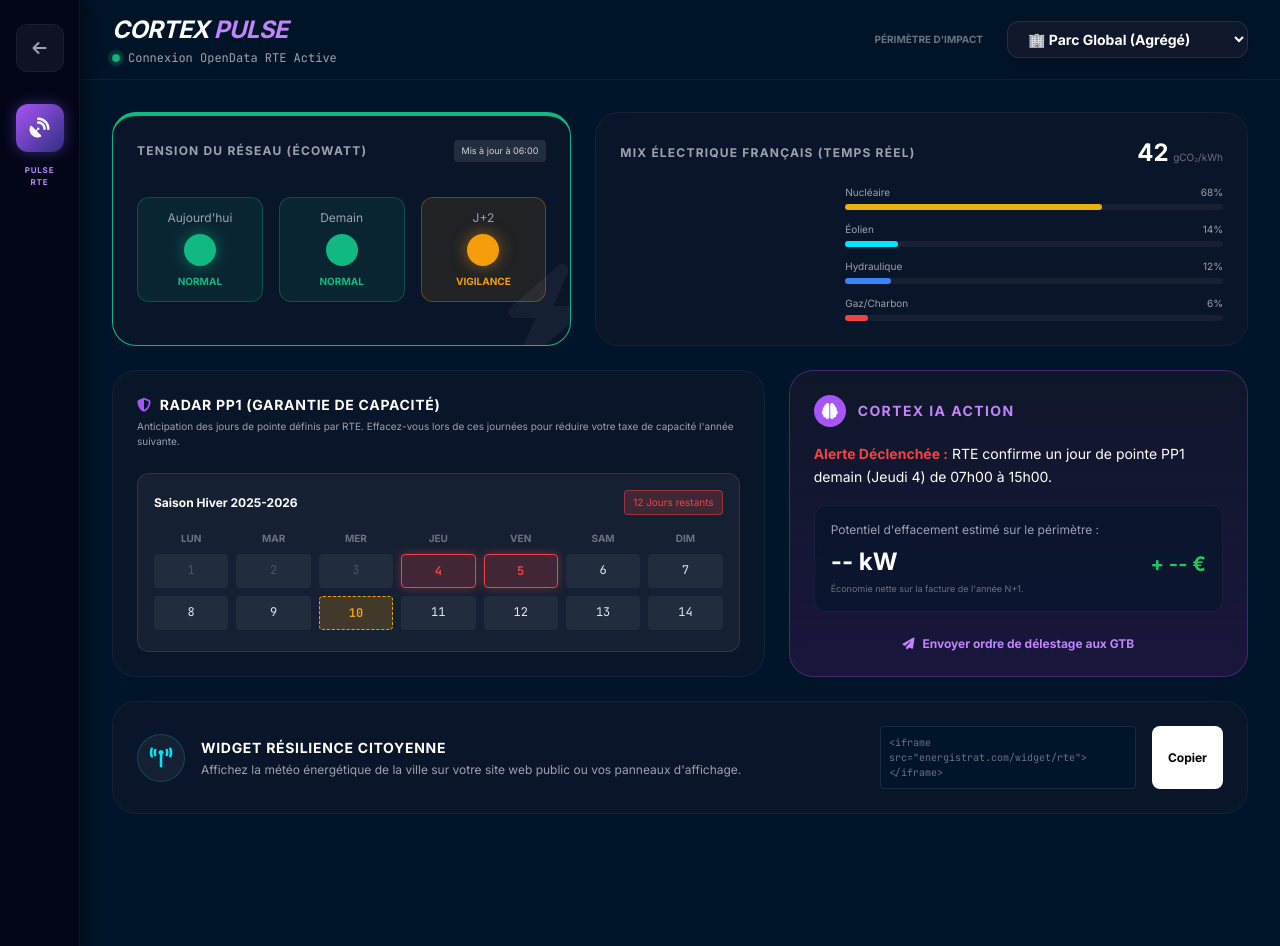
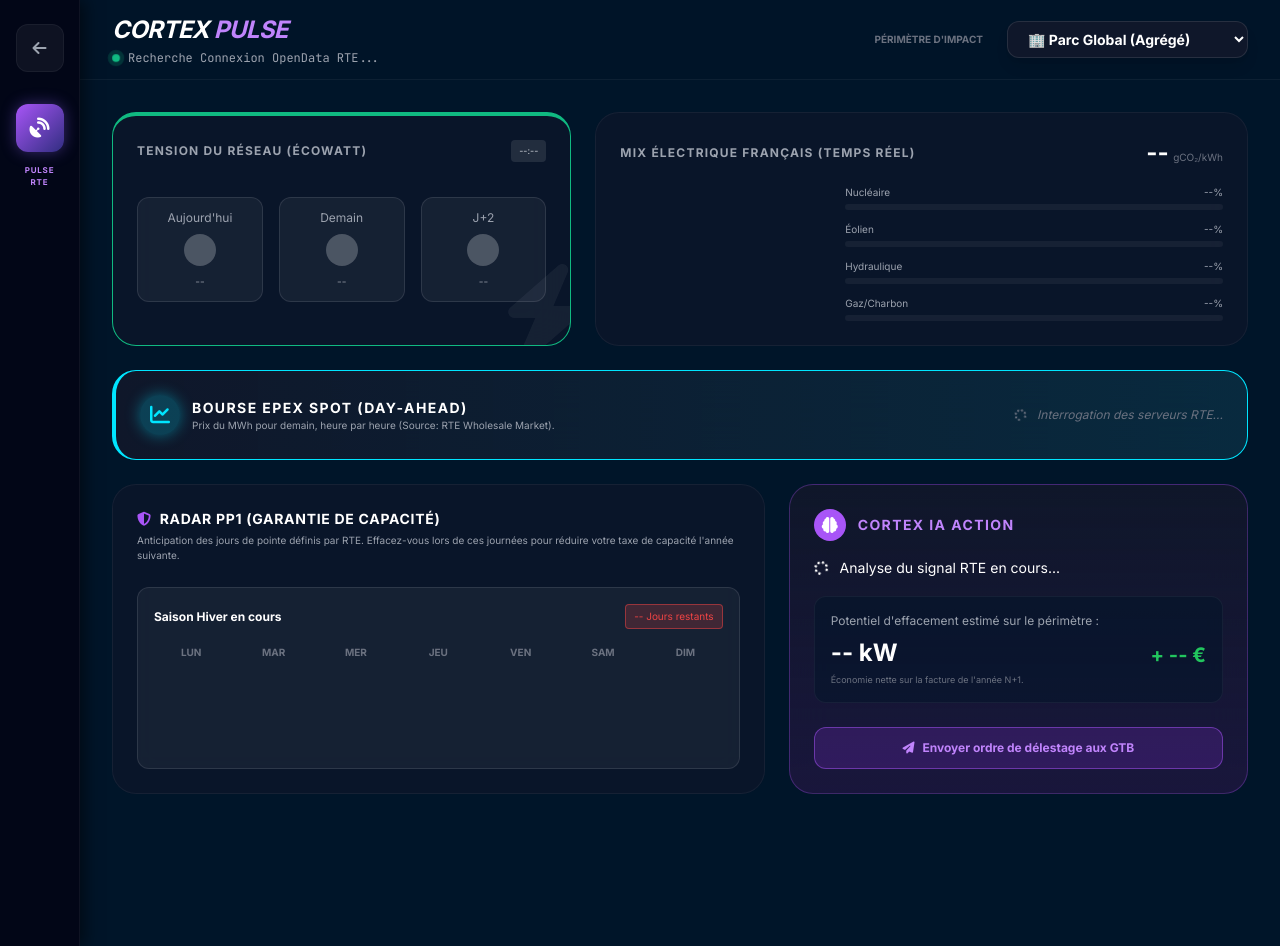
Before and after one commit to ghezalhocine-cmyk/energistrat-v3-demo, a FastAPI app: template app/templates/pulse.html in a window 1280 px wide. Run offline with FastAPI, Linux system fonts and the light colour scheme; the template is opened without the code that fills it, so the values that code supplies are empty; some libraries are stand-ins or nearby versions.

Commit message:
Update pulse.html

```diff
--- a/app/templates/pulse.html
+++ b/app/templates/pulse.html
@@ -23,7 +23,7 @@
                         success: '#10B981',
                         warning: '#F59E0B',
                         alert: '#EF4444',
-                        rte: '#005BBB' // Bleu RTE Officiel
+                        rte: '#005BBB'
                     },
                     fontFamily: { sans: ['Inter', 'sans-serif'], mono:['JetBrains Mono', 'monospace'] },
                     borderRadius: { '3xl': '2rem', '4xl': '3rem' }
@@ -61,8 +61,8 @@
         <header class="h-20 border-b border-white/5 flex items-center justify-between px-8 bg-abysse/95 backdrop-blur sticky top-0 z-40">
             <div>
                 <h1 class="text-2xl font-black text-white italic tracking-tight">CORTEX <span class="text-purple-400">PULSE</span></h1>
-                <p class="text-xs text-gray-400 mt-1 font-mono flex items-center gap-2">
-                    <span class="live-dot"></span> Connexion OpenData RTE Active
+                <p class="text-xs text-gray-400 mt-1 font-mono flex items-center gap-2" id="header-status">
+                    <span class="live-dot"></span> Recherche Connexion OpenData RTE...
                 </p>
             </div>
             <div class="flex items-center gap-4">
@@ -85,24 +85,24 @@
                     <div class="absolute -right-4 -bottom-4 text-white opacity-5 text-8xl"><i class="fa-solid fa-bolt"></i></div>
                     <div class="flex justify-between items-center mb-4">
                         <h3 class="text-xs font-bold text-gray-400 uppercase tracking-widest">Tension du Réseau (ÉcoWatt)</h3>
-                        <span class="text-[9px] bg-white/10 px-2 py-1 rounded text-gray-300">Mis à jour à 06:00</span>
+                        <span class="text-[9px] bg-white/10 px-2 py-1 rounded text-gray-300" id="eco-maj">--:--</span>
                     </div>
 
                     <div class="grid grid-cols-3 gap-4 flex-1 items-center">
-                        <div class="text-center p-3 bg-success/10 border border-success/30 rounded-xl">
+                        <div class="text-center p-3 bg-white/5 border border-white/10 rounded-xl" id="eco-j0-box">
                             <div class="text-xs text-gray-400 mb-2">Aujourd'hui</div>
-                            <div class="w-8 h-8 rounded-full bg-success mx-auto mb-2 shadow-[0_0_15px_rgba(16,185,129,0.5)]"></div>
-                            <div class="text-[10px] font-bold text-success uppercase">Normal</div>
+                            <div class="w-8 h-8 rounded-full bg-gray-600 mx-auto mb-2" id="eco-j0-dot"></div>
+                            <div class="text-[10px] font-bold text-gray-500 uppercase" id="eco-j0-txt">--</div>
                         </div>
-                        <div class="text-center p-3 bg-success/10 border border-success/30 rounded-xl">
+                        <div class="text-center p-3 bg-white/5 border border-white/10 rounded-xl" id="eco-j1-box">
                             <div class="text-xs text-gray-400 mb-2">Demain</div>
-                            <div class="w-8 h-8 rounded-full bg-success mx-auto mb-2"></div>
-                            <div class="text-[10px] font-bold text-success uppercase">Normal</div>
+                            <div class="w-8 h-8 rounded-full bg-gray-600 mx-auto mb-2" id="eco-j1-dot"></div>
+                            <div class="text-[10px] font-bold text-gray-500 uppercase" id="eco-j1-txt">--</div>
                         </div>
-                        <div class="text-center p-3 bg-warning/10 border border-warning/30 rounded-xl">
+                        <div class="text-center p-3 bg-white/5 border border-white/10 rounded-xl" id="eco-j2-box">
                             <div class="text-xs text-gray-400 mb-2">J+2</div>
-                            <div class="w-8 h-8 rounded-full bg-warning mx-auto mb-2 shadow-[0_0_15px_rgba(245,158,11,0.5)]"></div>
-                            <div class="text-[10px] font-bold text-warning uppercase">Vigilance</div>
+                            <div class="w-8 h-8 rounded-full bg-gray-600 mx-auto mb-2" id="eco-j2-dot"></div>
+                            <div class="text-[10px] font-bold text-gray-500 uppercase" id="eco-j2-txt">--</div>
                         </div>
                     </div>
                 </div>
@@ -112,7 +112,7 @@
                     <div class="flex justify-between items-center mb-2">
                         <h3 class="text-xs font-bold text-gray-400 uppercase tracking-widest">Mix Électrique Français (Temps Réel)</h3>
                         <div class="text-right">
-                            <span class="text-2xl font-black text-white">42</span>
+                            <span class="text-2xl font-black text-white" id="mix-co2">--</span>
                             <span class="text-[10px] text-gray-500">gCO₂/kWh</span>
                         </div>
                     </div>
@@ -121,17 +121,33 @@
                             <canvas id="mixChart"></canvas>
                         </div>
                         <div class="w-2/3 space-y-3">
-                            <div><div class="flex justify-between text-[10px] mb-1 text-gray-400"><span>Nucléaire</span><span>68%</span></div><div class="w-full bg-white/5 h-1.5 rounded-full"><div class="h-full bg-yellow-500 rounded-full" style="width: 68%"></div></div></div>
-                            <div><div class="flex justify-between text-[10px] mb-1 text-gray-400"><span>Éolien</span><span>14%</span></div><div class="w-full bg-white/5 h-1.5 rounded-full"><div class="h-full bg-cyan rounded-full" style="width: 14%"></div></div></div>
-                            <div><div class="flex justify-between text-[10px] mb-1 text-gray-400"><span>Hydraulique</span><span>12%</span></div><div class="w-full bg-white/5 h-1.5 rounded-full"><div class="h-full bg-blue-500 rounded-full" style="width: 12%"></div></div></div>
-                            <div><div class="flex justify-between text-[10px] mb-1 text-gray-400"><span>Gaz/Charbon</span><span>6%</span></div><div class="w-full bg-white/5 h-1.5 rounded-full"><div class="h-full bg-alert rounded-full" style="width: 6%"></div></div></div>
+                            <div><div class="flex justify-between text-[10px] mb-1 text-gray-400"><span>Nucléaire</span><span id="txt-nuc">--%</span></div><div class="w-full bg-white/5 h-1.5 rounded-full"><div class="h-full bg-yellow-500 rounded-full transition-all duration-1000" id="bar-nuc" style="width: 0%"></div></div></div>
+                            <div><div class="flex justify-between text-[10px] mb-1 text-gray-400"><span>Éolien</span><span id="txt-eol">--%</span></div><div class="w-full bg-white/5 h-1.5 rounded-full"><div class="h-full bg-cyan rounded-full transition-all duration-1000" id="bar-eol" style="width: 0%"></div></div></div>
+                            <div><div class="flex justify-between text-[10px] mb-1 text-gray-400"><span>Hydraulique</span><span id="txt-hyd">--%</span></div><div class="w-full bg-white/5 h-1.5 rounded-full"><div class="h-full bg-blue-500 rounded-full transition-all duration-1000" id="bar-hyd" style="width: 0%"></div></div></div>
+                            <div><div class="flex justify-between text-[10px] mb-1 text-gray-400"><span>Gaz/Charbon</span><span id="txt-gaz">--%</span></div><div class="w-full bg-white/5 h-1.5 rounded-full"><div class="h-full bg-alert rounded-full transition-all duration-1000" id="bar-gaz" style="width: 0%"></div></div></div>
                         </div>
                     </div>
                 </div>
             </div>
 
-            <!-- MIDDLE ROW : LE RADAR PP1 (MONEY MAKER) -->
+            <!-- MIDDLE ROW : LE RADAR PP1 ET LE TICKER BOURSIER -->
             <div class="grid grid-cols-12 gap-6 mb-6">
+                <!-- LE TICKER DAY-AHEAD (FIXÉ ET MIS EN AVANT) -->
+                <div class="col-span-12 bento-card p-6 border-l-4 border-cyan bg-gradient-to-r from-card to-cyan/10">
+                    <div class="flex justify-between items-center">
+                        <div class="flex items-center gap-3">
+                            <div class="w-10 h-10 rounded-full bg-cyan/20 text-cyan flex items-center justify-center text-xl shadow-[0_0_15px_rgba(0,229,255,0.4)]"><i class="fa-solid fa-chart-line"></i></div>
+                            <div>
+                                <h3 class="text-sm font-black text-white uppercase tracking-widest">Bourse EPEX Spot (Day-Ahead)</h3>
+                                <p class="text-[10px] text-gray-400">Prix du MWh pour demain, heure par heure (Source: RTE Wholesale Market).</p>
+                            </div>
+                        </div>
+                        <div id="market-display" class="text-right flex items-center gap-6">
+                            <span class="text-gray-500 text-xs italic"><i class="fa-solid fa-spinner fa-spin mr-2"></i> Interrogation des serveurs RTE...</span>
+                        </div>
+                    </div>
+                </div>
+
                 <!-- CALENDRIER PP1 -->
                 <div class="col-span-7 bento-card p-6 flex flex-col">
                     <h3 class="text-sm font-bold text-white uppercase tracking-wider mb-1 flex items-center gap-2">
@@ -141,35 +157,28 @@
 
                     <div class="flex-1 bg-white/5 rounded-xl border border-white/10 p-4">
                         <div class="flex justify-between items-center mb-4">
-                            <span class="text-xs font-bold text-white">Saison Hiver 2025-2026</span>
-                            <span class="text-[10px] bg-alert/20 text-alert border border-alert/50 px-2 py-1 rounded">12 Jours restants</span>
+                            <span class="text-xs font-bold text-white">Saison Hiver en cours</span>
+                            <span class="text-[10px] bg-alert/20 text-alert border border-alert/50 px-2 py-1 rounded" id="pp1-jours">-- Jours restants</span>
                         </div>
-                        <!-- Mini Calendrier MOCK (Visuel) -->
                         <div class="grid grid-cols-7 gap-2 text-center text-[10px] text-gray-500 mb-2 font-bold">
                             <div>LUN</div><div>MAR</div><div>MER</div><div>JEU</div><div>VEN</div><div>SAM</div><div>DIM</div>
                         </div>
-                        <div class="grid grid-cols-7 gap-2 text-center text-xs font-mono">
-                            <div class="p-2 rounded bg-white/5 text-gray-600">1</div><div class="p-2 rounded bg-white/5 text-gray-600">2</div><div class="p-2 rounded bg-white/5 text-gray-600">3</div>
-                            <div class="p-2 rounded bg-alert/20 text-alert border border-alert shadow-[0_0_10px_rgba(239,68,68,0.4)] font-bold relative group cursor-help">4<div class="absolute hidden group-hover:block bottom-full mb-1 left-1/2 -translate-x-1/2 bg-black text-white text-[9px] px-2 py-1 rounded w-max z-10">Jour PP1 Confirmé</div></div>
-                            <div class="p-2 rounded bg-alert/20 text-alert border border-alert shadow-[0_0_10px_rgba(239,68,68,0.4)] font-bold">5</div>
-                            <div class="p-2 rounded bg-white/5">6</div><div class="p-2 rounded bg-white/5">7</div>
-                            <div class="p-2 rounded bg-white/5">8</div><div class="p-2 rounded bg-white/5">9</div>
-                            <div class="p-2 rounded bg-warning/20 text-warning border border-warning border-dashed font-bold relative group cursor-help">10<div class="absolute hidden group-hover:block bottom-full mb-1 left-1/2 -translate-x-1/2 bg-black text-white text-[9px] px-2 py-1 rounded w-max z-10">Risque PP1 (Météo)</div></div>
-                            <div class="p-2 rounded bg-white/5">11</div><div class="p-2 rounded bg-white/5">12</div><div class="p-2 rounded bg-white/5">13</div><div class="p-2 rounded bg-white/5">14</div>
+                        <div class="grid grid-cols-7 gap-2 text-center text-xs font-mono" id="pp1-calendar">
+                            <!-- Rempli par le JS -->
                         </div>
                     </div>
                 </div>
 
                 <!-- CORTEX ACTION ROI -->
-                <div class="col-span-5 bento-card p-6 bg-gradient-to-b from-card to-purple-900/20 border border-purple-500/30 flex flex-col justify-between">
+                <div class="col-span-5 bento-card p-6 bg-gradient-to-b from-card to-purple-900/20 border border-purple-500/30 flex flex-col justify-between" id="action-box">
                     <div>
                         <div class="flex items-center gap-3 mb-4">
                             <div class="w-8 h-8 rounded-full bg-purple-500 text-white flex items-center justify-center font-black"><i class="fa-solid fa-brain"></i></div>
                             <h3 class="text-sm font-black text-purple-400 uppercase tracking-widest">CORTEX IA Action</h3>
                         </div>
 
-                        <p class="text-sm text-white leading-relaxed">
-                            <strong class="text-alert">Alerte Déclenchée :</strong> RTE confirme un jour de pointe PP1 demain (Jeudi 4) de 07h00 à 15h00.
+                        <p class="text-sm text-white leading-relaxed" id="action-text">
+                            <i class="fa-solid fa-spinner fa-spin mr-2"></i> Analyse du signal RTE en cours...
                         </p>
 
                         <div class="mt-4 p-4 bg-abysse/50 rounded-xl border border-white/5">
@@ -182,26 +191,9 @@
                         </div>
                     </div>
 
-                    <button class="mt-6 w-full glass-btn text-xs font-bold text-purple-400 hover:bg-purple-500 hover:text-white transition flex items-center justify-center gap-2">
+                    <button class="mt-6 w-full bg-purple-600/20 border border-purple-500/50 text-xs font-bold text-purple-400 hover:bg-purple-500 hover:text-white py-3 rounded-xl transition flex items-center justify-center gap-2">
                         <i class="fa-solid fa-paper-plane"></i> Envoyer ordre de délestage aux GTB
                     </button>
-                </div>
-            </div>
-
-            <!-- BOTTOM ROW : COMMUNICATION CITOYENNE -->
-            <div class="bento-card p-6 flex justify-between items-center">
-                <div class="flex items-center gap-4">
-                    <div class="w-12 h-12 rounded-full bg-white/5 flex items-center justify-center text-cyan text-xl border border-cyan/20"><i class="fa-solid fa-tower-broadcast"></i></div>
-                    <div>
-                        <h3 class="text-sm font-bold text-white uppercase tracking-wider">Widget Résilience Citoyenne</h3>
-                        <p class="text-xs text-gray-400 mt-1">Affichez la météo énergétique de la ville sur votre site web public ou vos panneaux d'affichage.</p>
-                    </div>
-                </div>
-                <div class="flex gap-4">
-                    <div class="bg-abysse border border-white/10 p-2 rounded text-[10px] font-mono text-gray-500 select-all flex items-center w-64 overflow-hidden">
-                        &lt;iframe src="energistrat.com/widget/rte"&gt;&lt;/iframe&gt;
-                    </div>
-                    <button class="bg-white text-black px-4 py-2 rounded-lg text-xs font-bold hover:bg-gray-200 transition">Copier</button>
                 </div>
             </div>
 
@@ -209,8 +201,10 @@
     </main>
 
     <script>
-        let FLEET_DATA =[];
+        let FLEET_DATA = [];
+        let mixChartInstance = null;
 
+        // 1. CHARGEMENT DE LA DATA UNITY (POUR CALCULER LE ROI)
         async function initModule() {
             try {
                 const res = await fetch('/api/dashboard/fleet');
@@ -225,12 +219,17 @@
                         sel.appendChild(opt);
                     });
                     updateImpact();
-                    initCharts();
                 }
+
+                // Lancement des appels API (La vraie connexion)
+                fetchMarketData();
+                fetchRteLiveData();
+                initEmptyChart();
+
             } catch(e) { console.error(e); }
         }
 
-        // --- CALCULS IA PP1 ---
+        // 2. CALCUL FINANCIER EN TEMPS RÉEL (LE PÉRIMÈTRE)
         function updateImpact() {
             const target = document.getElementById('site-select').value;
             let totalPower = 0;
@@ -242,32 +241,122 @@
                 if(site) totalPower = parseFloat(site.power || 0);
             }
 
-            // Moteur d'estimation CORTEX (Hypothèse : on peut effacer 20% de la puissance souscrite)
-            // Valorisation approx du mécanisme de capacité : 40 000 € / MW = 40 € / kW
-            const effacementKw = totalPower * 0.20;
-            const economieEur = effacementKw * 40;
+            const effacementKw = totalPower * 0.20; // 20% d'effacement estimé
+            const economieEur = effacementKw * 40;  // 40€ du kW économisé (Garantie Capa)
 
-            // Animation UI
             document.getElementById('val-effacement').innerText = Math.round(effacementKw).toLocaleString() + " kW";
             document.getElementById('val-economie').innerText = "+ " + Math.round(economieEur).toLocaleString() + " €";
         }
 
-        // --- MOCK CHARTS RTE ---
-        function initCharts() {
+        // 3. LE VRAI APPEL BOURSIER (WHOLESALE MARKET)
+        async function fetchMarketData() {
+            try {
+                const res = await fetch('/api/tools/sniper/market');
+                const data = await res.json();
+
+                if(data && data.success && data.current_prices) {
+                    const elec = data.current_prices.elec ? parseFloat(data.current_prices.elec).toFixed(2) : "--";
+                    const gaz = data.current_prices.gaz ? parseFloat(data.current_prices.gaz).toFixed(2) : "--";
+                    const trendHtml = data.status === 'BEAR' ? '<span class="text-cyan bg-cyan/10 px-2 py-1 rounded">↘ BAISSIER</span>' : '<span class="text-alert bg-alert/10 px-2 py-1 rounded">↗ HAUSSIER</span>';
+
+                    document.getElementById('market-display').innerHTML =
+                        '<div class="text-right"><div><span class="text-3xl font-black text-white">' + elec + '</span><span class="text-xs text-gray-500 ml-1">€/MWh (ÉLEC)</span></div></div>' +
+                        '<div class="h-10 w-px bg-white/10"></div>' +
+                        '<div class="text-right"><div><span class="text-2xl font-black text-orange-500">' + gaz + '</span><span class="text-xs text-gray-500 ml-1">€/MWh (GAZ)</span></div></div>' +
+                        '<div class="h-10 w-px bg-white/10"></div>' +
+                        '<div>' + trendHtml + '</div>';
+                } else {
+                    throw new Error("Clés absentes ou API RTE indisponible");
+                }
+            } catch(e) {
+                console.error("Market Error:", e);
+                document.getElementById('market-display').innerHTML = "<span class="text-red-400 font-bold bg-red-500/10 border border-red-500/30 px-4 py-2 rounded-xl"><i class='fa-solid fa-triangle-exclamation mr-2'></i> Clés API RTE manquantes ou invalides (Vérifiez les paramètres)</span>";
+                document.getElementById('header-status').innerHTML = "<span class='live-dot bg-red-500 shadow-none'></span> Accès API Refusé (403)";
+            }
+        }
+
+        // 4. APPEL MÉTEO (ECOWATT, MIX & PP1)
+        async function fetchRteLiveData() {
+            try {
+                const res = await fetch('/api/rte/live');
+                const data = await res.json();
+
+                if(data && data.success) {
+                    document.getElementById('header-status').innerHTML = "<span class='live-dot'></span> Connexion OpenData RTE Active";
+
+                    // MAJ ECOWATT
+                    const colors = { "NORMAL": "success", "VIGILANCE": "warning", "ALERTE": "alert" };
+                    const e = data.ecowatt;
+
+                    if(e) {
+                        const j0_color = colors[e.today.status];
+                        document.getElementById('eco-j0-box').className = `text-center p-3 bg-${j0_color}/10 border border-${j0_color}/30 rounded-xl`;
+                        document.getElementById('eco-j0-dot').className = `w-8 h-8 rounded-full bg-${j0_color} mx-auto mb-2 shadow-[0_0_15px_rgba(16,185,129,0.5)]`;
+                        document.getElementById('eco-j0-txt').className = `text-[10px] font-bold text-${j0_color} uppercase`;
+                        document.getElementById('eco-j0-txt').innerText = e.today.status;
+
+                        document.getElementById('eco-maj').innerText = "Mis à jour à " + new Date().toLocaleTimeString([], {hour: '2-digit', minute:'2-digit'});
+                    }
+
+                    // MAJ MIX (Graphique)
+                    if(data.mix) {
+                        document.getElementById('mix-co2').innerText = data.mix.co2_g_kwh;
+                        document.getElementById('txt-nuc').innerText = data.mix.nuclear + "%";
+                        document.getElementById('bar-nuc').style.width = data.mix.nuclear + "%";
+                        document.getElementById('txt-eol').innerText = data.mix.wind + "%";
+                        document.getElementById('bar-eol').style.width = data.mix.wind + "%";
+                        document.getElementById('txt-hyd').innerText = data.mix.hydro + "%";
+                        document.getElementById('bar-hyd').style.width = data.mix.hydro + "%";
+                        document.getElementById('txt-gaz').innerText = data.mix.gas + "%";
+                        document.getElementById('bar-gaz').style.width = data.mix.gas + "%";
+
+                        mixChartInstance.data.datasets[0].data = [data.mix.nuclear, data.mix.wind, data.mix.hydro, data.mix.gas];
+                        mixChartInstance.update();
+                    }
+
+                    // MAJ PP1
+                    if(data.pp1) {
+                        document.getElementById('pp1-jours').innerText = data.pp1.remaining_days + " Jours restants";
+                        if(data.pp1.next_alert) {
+                            document.getElementById('action-text').innerHTML = `<strong class="text-alert">Alerte Déclenchée :</strong> RTE confirme un jour de pointe PP1 le ${data.pp1.alert_date} de ${data.pp1.alert_hours}.`;
+                            document.getElementById('action-box').classList.add('border-alert', 'shadow-[0_0_30px_rgba(239,68,68,0.2)]');
+                        } else {
+                            document.getElementById('action-text').innerHTML = `<span class="text-success"><i class="fa-solid fa-check-circle mr-2"></i> Aucun signal PP1 prévu pour les 48 prochaines heures. Le réseau est stable.</span>`;
+                        }
+
+                        // Fake Calendar Generation for visual demo
+                        const cal = document.getElementById('pp1-calendar');
+                        cal.innerHTML = '';
+                        for(let i=1; i<=14; i++) {
+                            if(i === 4 && data.pp1.next_alert) {
+                                cal.innerHTML += `<div class="p-2 rounded bg-alert/20 text-alert border border-alert shadow-[0_0_10px_rgba(239,68,68,0.4)] font-bold relative group cursor-help">${i}<div class="absolute hidden group-hover:block bottom-full mb-1 left-1/2 -translate-x-1/2 bg-black text-white text-[9px] px-2 py-1 rounded w-max z-10">Jour PP1 Confirmé</div></div>`;
+                            } else {
+                                cal.innerHTML += `<div class="p-2 rounded bg-white/5 text-gray-400">${i}</div>`;
+                            }
+                        }
+                    }
+                }
+            } catch(e) {
+                console.error("RTE Live Error:", e);
+                document.getElementById('action-text').innerHTML = "<span class='text-gray-500'>Veuillez configurer vos clés API RTE dans le menu Paramètres pour débloquer l'Intelligence Artificielle.</span>";
+            }
+        }
+
+        function initEmptyChart() {
             const ctx = document.getElementById('mixChart').getContext('2d');
-            new Chart(ctx, {
+            mixChartInstance = new Chart(ctx, {
                 type: 'doughnut',
                 data: {
                     labels:['Nucléaire', 'Éolien', 'Hydro', 'Gaz'],
                     datasets: [{
-                        data:[68, 14, 12, 6],
+                        data:[25, 25, 25, 25], // Base vide avant chargement
                         backgroundColor:['#EAB308', '#00E5FF', '#3B82F6', '#EF4444'],
                         borderWidth: 0
                     }]
                 },
                 options: {
                     responsive: true, maintainAspectRatio: false,
-                    plugins: { legend: { display: false } },
+                    plugins: { legend: { display: false }, tooltip: {enabled: false} },
                     cutout: '80%'
                 }
             });
```
